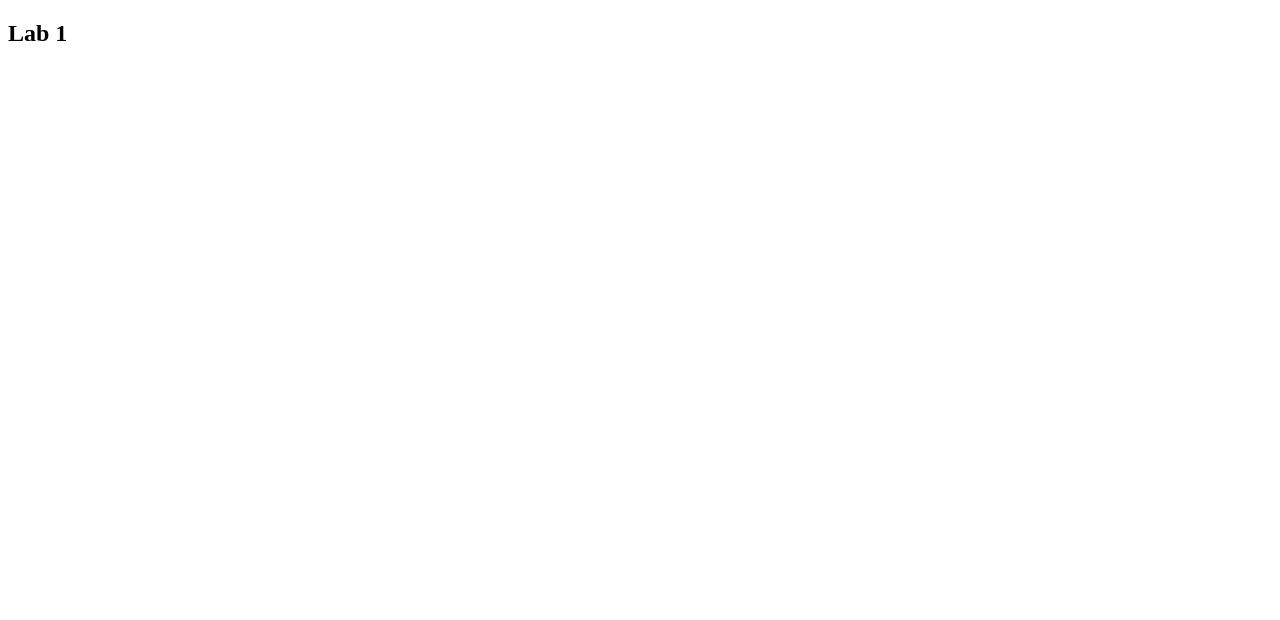
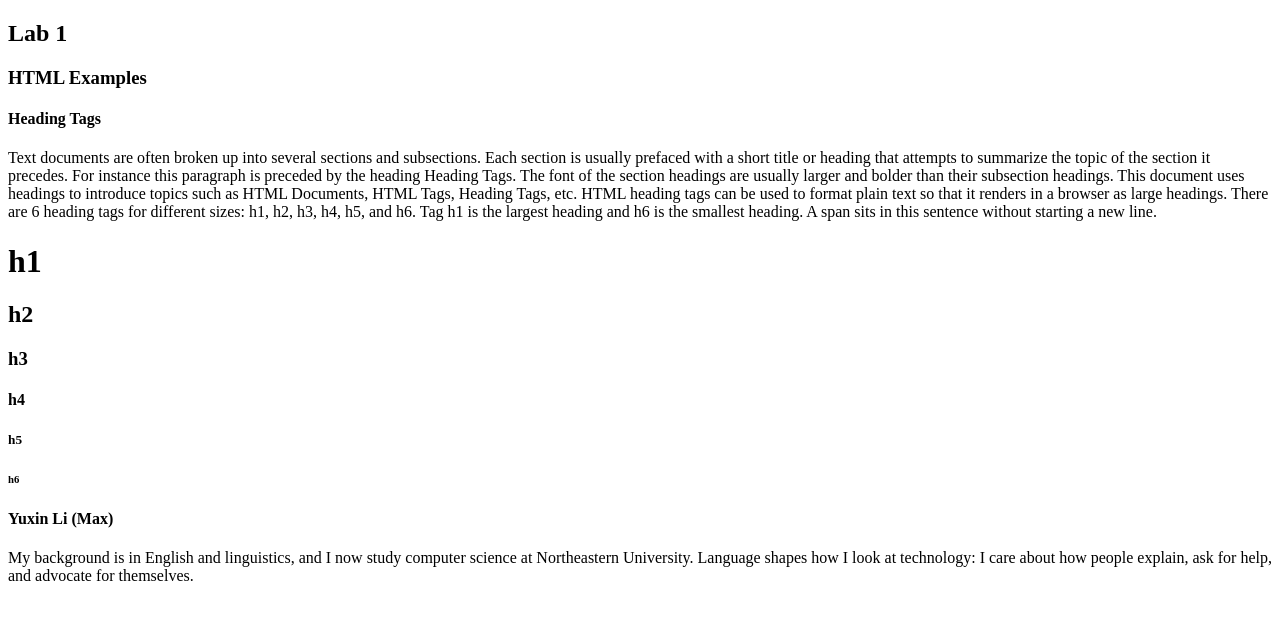
Before and after one commit to maxwalker0613/webdev-client, a Next.js app: page /labs/lab1 in a window 1280 px wide. Shown: the top 620 px of the page. Built offline with nearby package versions, Linux system fonts and the light colour scheme.

Commit message:
Add HeadingTags

```diff
--- /dev/null
+++ b/app/labs/lab1/HeadingTags.tsx
@@ -0,0 +1,33 @@
+export default function HeadingTags() {
+  return (
+    <div id="wd-h-tag">
+      <h4>Heading Tags</h4>
+      Text documents are often broken up into several sections and subsections.
+      Each section is usually prefaced with a short title or heading that
+      attempts to summarize the topic of the section it precedes. For instance
+      this paragraph is preceded by the heading Heading Tags. The font of the
+      section headings are usually larger and bolder than their subsection
+      headings. This document uses headings to introduce topics such as HTML
+      Documents, HTML Tags, Heading Tags, etc. HTML heading tags can be used to
+      format plain text so that it renders in a browser as large headings. There
+      are 6 heading tags for different sizes: h1, h2, h3, h4, h5, and h6. Tag h1
+      is the largest heading and h6 is the smallest heading. A{" "}
+      <span id="wd-inline-span">span</span> sits in this sentence without
+      starting a new line.
+      <h1>h1</h1>
+      <h2>h2</h2>
+      <h3>h3</h3>
+      <h4>h4</h4>
+      <h5>h5</h5>
+      <h6>h6</h6>
+      <div id="wd-your-heading">
+        <h4>Yuxin Li (Max)</h4>
+        My background is in English and linguistics, and I now study computer
+        science at Northeastern University.{" "}
+        <span id="wd-your-span">Language</span> shapes how I look at technology:
+        I care about how people explain, ask for help, and advocate for
+        themselves.
+      </div>
+    </div>
+  );
+}
--- a/app/labs/lab1/page.tsx
+++ b/app/labs/lab1/page.tsx
@@ -1,7 +1,12 @@
+import HeadingTags from "./HeadingTags";
+
 export default function Lab1() {
   return (
     <div id="wd-lab1">
       <h2>Lab 1</h2>
+      <h3>HTML Examples</h3>
+      <HeadingTags />
+      {/* do the next exercise here */}
     </div>
   );
 }
```
